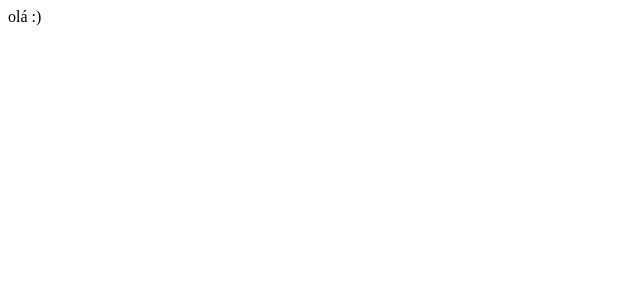
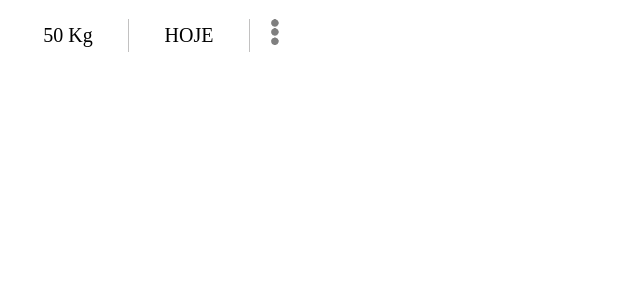
Before and after one commit to davi133/Weight_Tracker, a React (Create React App) app: page / in a window 1280 px wide. Shown: the top 300 px of the page, without its empty margins (0-640 px from the left). Built offline with nearby package versions, Linux system fonts and the light colour scheme.

Commit message:
fiz a primeira versão do card de peso

```diff
--- a/src/App.js
+++ b/src/App.js
@@ -1,9 +1,18 @@
+
+import React from 'react';
+
+import WeightCard from './WeighCard';
+
+import WeightReg from './model/WeightReg';
 
 
 
 function App() {
   return (
-    <div>olá :)</div>
+    <>
+      <WeightCard info={WeightReg(50, "HOJE")} />
+
+    </>
   );
 }
 
--- /dev/null
+++ b/src/WeighCard.js
@@ -0,0 +1,40 @@
+import { useEffect, useState } from "react";
+import "./WeightCard.css";
+import icon_edit from "./icon_more_options1.png"
+
+export default function WeightCard(props) {
+    const [dropDown, setDropDown] = useState(false);
+
+    useEffect(() => { console.log("render(" + props.info.date + ")") })
+
+    return (
+        <div className="weightCard">
+            <div className="weightDisplay">
+                {props.info.weight} Kg
+            </div>
+            <div className="dateDisplay">
+                {props.info.date}
+            </div>
+
+            <div className="dropdown" onMouseLeave={()=>{setDropDown(false)}} >
+
+                <img className="cardOptionsBtn" src={icon_edit} alt=""
+                onClick={()=>{setDropDown(true)}}></img>
+
+                <div className="OptionsMenu"
+                    style={{ display: !dropDown ? "none" : "block" }}       >
+                    <div className="aOption"
+                    onClick={()=>{console.log("editar")}}>
+                        editar
+                    </div>
+                    <div className="aOption delOption"
+                    onClick={()=>{console.log("excluir")}}>
+                        excluir
+                    </div>
+                </div>
+
+            </div>
+
+        </div>
+    );
+}
--- /dev/null
+++ b/src/WeightCard.css
@@ -0,0 +1,82 @@
+.weightCard
+{
+    font-size: 20px;
+    display: flex;
+    flex-direction: row;
+    justify-content: center;
+    width: max-content;
+    transition: 200ms;
+}
+.weightCard:hover
+{
+    box-shadow: 2px 2px 3px rgb(157, 157, 157);
+}
+.weightDisplay
+{
+    border-right: 1px solid rgb(194, 193, 193);
+
+    margin: auto 0;
+    width: 10ch;
+    padding: 5px 10px;
+    text-align: center;
+}
+
+.dateDisplay
+{
+    border-right: 1px solid rgb(194, 193, 193);
+    margin: auto 0;
+    width: 10ch;
+
+    padding: 5px 10px;
+    text-align: center;
+}
+
+.cardOptionsBtn
+{
+
+    height: 30px;
+    width: 30px;
+    margin: 10px 10px;
+    border-radius: 15px;
+    transition: 200ms;
+    cursor: pointer;
+    z-index: -10;
+}
+.cardOptionsBtn:hover
+{
+    filter: brightness(90%);
+    box-shadow: 2px 2px 3px rgb(157, 157, 157);
+
+}
+
+.dropdown
+{
+    position: relative;
+}
+
+
+
+.OptionsMenu
+{
+    position: absolute;
+    left: 80%;
+    top: 25%;
+    background-color: white;
+    z-index: 10;
+    border-radius: 5px;
+    box-shadow: 2px 2px 3px rgb(157, 157, 157);
+
+}
+
+.aOption{
+    display: block;
+    padding: 5px;
+    cursor: pointer;
+    border-radius: 5px;
+}
+.aOption:hover{
+    background-color: rgb(215, 215, 215);
+}
+.delOption:hover{
+    background-color:rgb(255, 177, 177);
+}
--- a/src/index.js
+++ b/src/index.js
@@ -2,6 +2,8 @@ import React from 'react';
 import ReactDOM from 'react-dom/client';
 
 import App from './App';
+
+
 
 
 const root = ReactDOM.createRoot(document.getElementById('root'));
--- /dev/null
+++ b/src/model/WeightReg.js
@@ -0,0 +1,10 @@
+export default function WeightReg(weight, date, perfil=null)
+{
+    var weightCard=
+    {
+        perfil:perfil,
+        weight:weight,
+        date:date,
+    };
+    return weightCard;
+}
```
Also changed, not shown: src/icon_more_options1.png (added).
